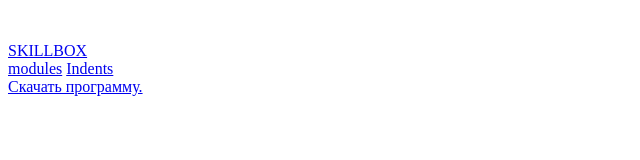
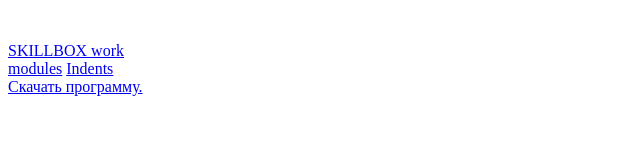
Before and after one commit to pavellayhin/special-upp, a plain HTML site: page index.html in a window 1280 px wide. Shown: the full height of the page, 0-640 px from the left. Drawn offline with Linux system fonts and the light colour scheme.

Commit message:
Update index.html

```diff
--- a/index.html
+++ b/index.html
@@ -7,7 +7,7 @@
   <title>Index</title>
 </head>
 <body>
-  <a href="#">SKILLBOX</a>
+  <a href="#">SKILLBOX work</a>
   <a href="#">
   <img src="img/logo-light.png" alt="logo skillbox"/>
 </a>
```
